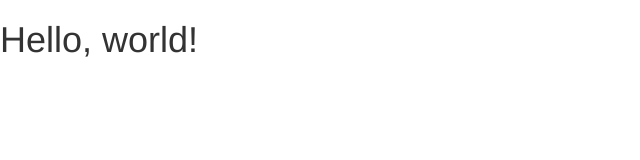
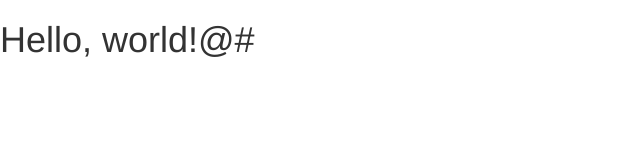
Before and after one commit to gonggongsoft/gonggongsoft.github.io, a plain HTML site: page index.html in a window 1280 px wide. Shown: the whole page, without its empty margins (0-640 px from the left). Drawn offline with nearby package versions, Linux system fonts and the light colour scheme.

Commit message:
dummy commit

```diff
--- a/index.html
+++ b/index.html
@@ -19,7 +19,7 @@
     <![endif]-->
   </head>
   <body>
-    <h1>Hello, world!</h1>
+    <h1>Hello, world!@#</h1>
 
     <!-- jQuery (부트스트랩의 자바스크립트 플러그인을 위해 필요합니다) -->
     <script src="https://ajax.googleapis.com/ajax/libs/jquery/1.11.2/jquery.min.js"></script>
```
